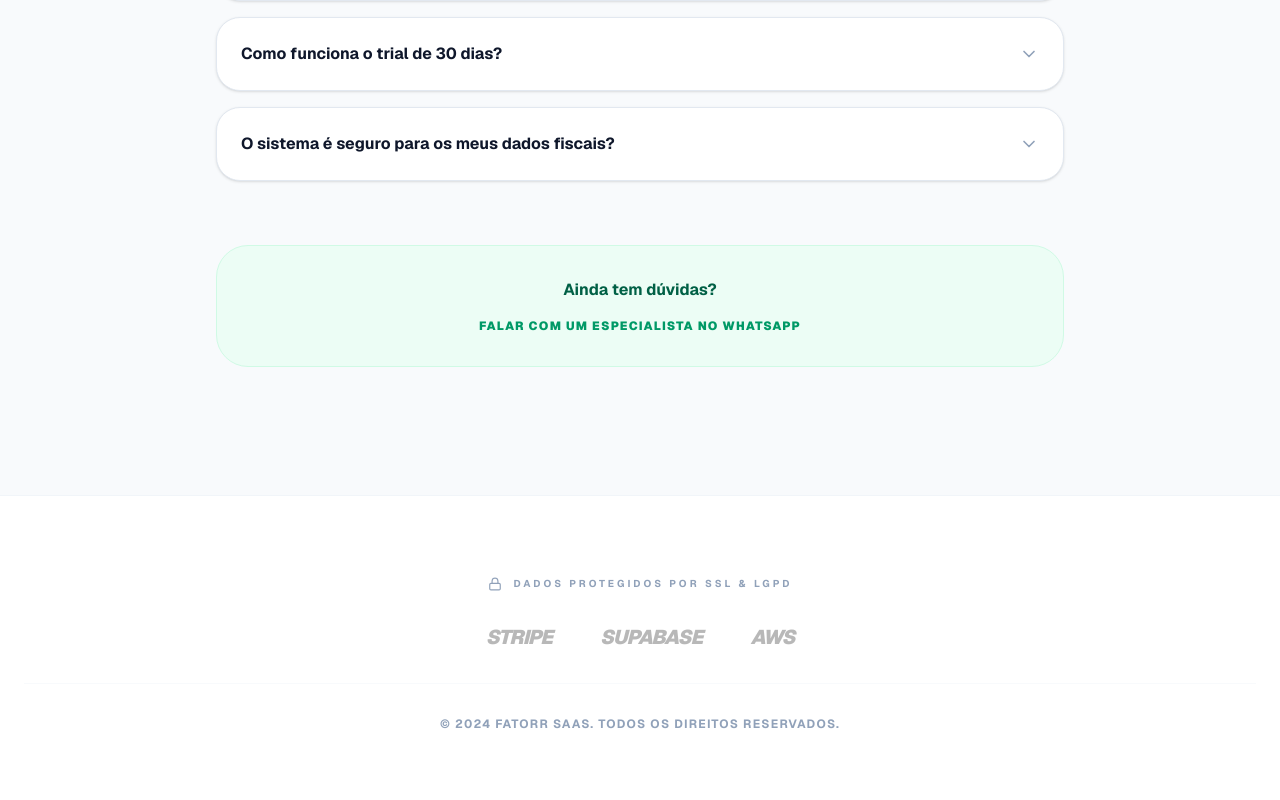
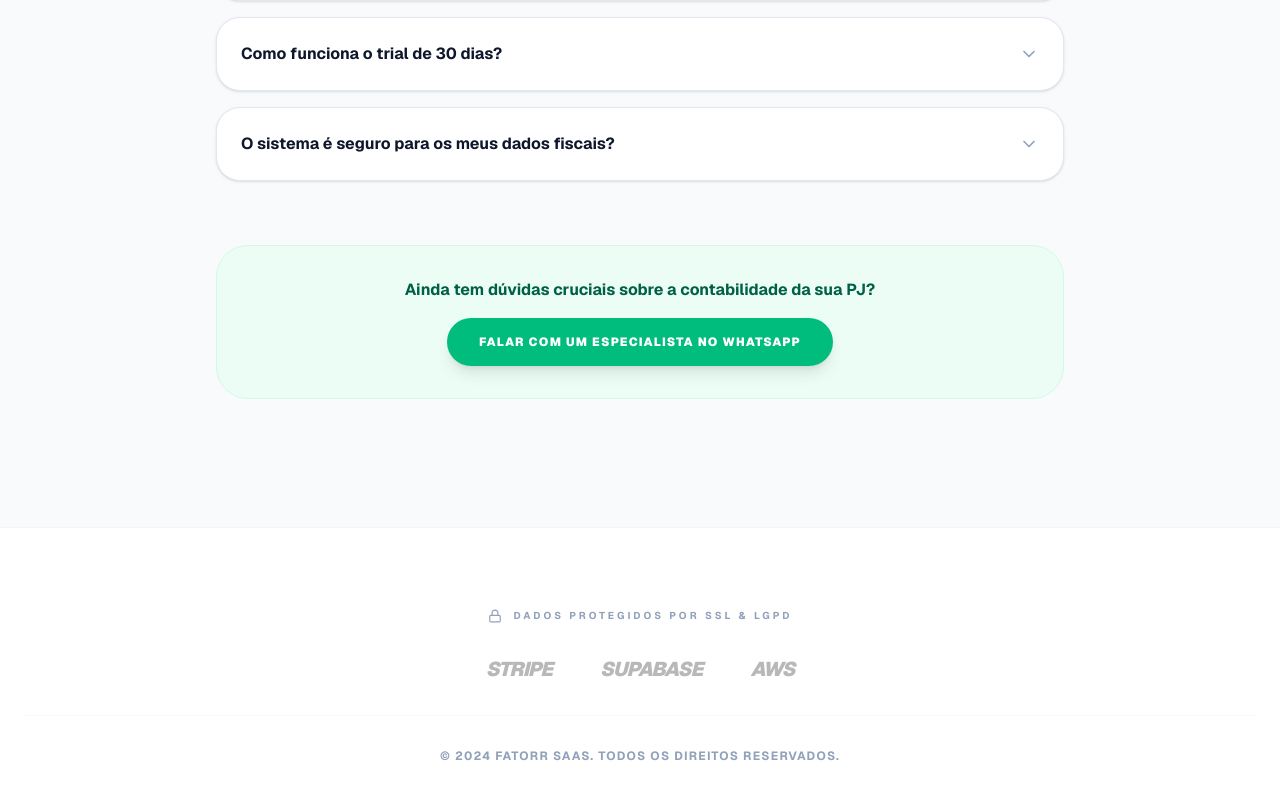
Before and after one commit to eversongava/fatorr.app, a Next.js app: page / in a window 1280 px wide. Shown: the part 3740-4540 px from the top of the page. Built offline with nearby package versions, Linux system fonts and the light colour scheme.

Commit message:
Update whatsapp btn

```diff
--- a/src/app/page.jsx
+++ b/src/app/page.jsx
@@ -350,10 +350,15 @@ function FAQSection() {
       </div>
 
       <div className="mt-16 p-8 bg-emerald-50 rounded-[32px] border border-emerald-100 text-center">
-        <p className="text-emerald-800 font-bold mb-4">Ainda tem dúvidas?</p>
-        <button className="text-emerald-600 font-black uppercase text-xs tracking-widest hover:text-emerald-700 transition-colors flex items-center gap-2 mx-auto">
+        <p className="text-emerald-800 font-bold mb-4">Ainda tem dúvidas cruciais sobre a contabilidade da sua PJ?</p>
+        <a
+          href="https://wa.me/55DDNNNNNNNNN?text=Olá,%20acessei%20o%20Fatorr.app%20e%20gostaria%20de%20falar%20com%20um%20especialista%20sobre%20a%20redução%20para%206%25."
+          target="_blank"
+          rel="noopener noreferrer"
+          className="bg-emerald-500 hover:bg-emerald-600 text-white font-black uppercase text-xs tracking-widest transition-all inline-flex items-center justify-center gap-2 px-8 py-4 rounded-full shadow-lg hover:-translate-y-1 mx-auto"
+        >
           Falar com um especialista no WhatsApp
-        </button>
+        </a>
       </div>
     </section>
   );
```
